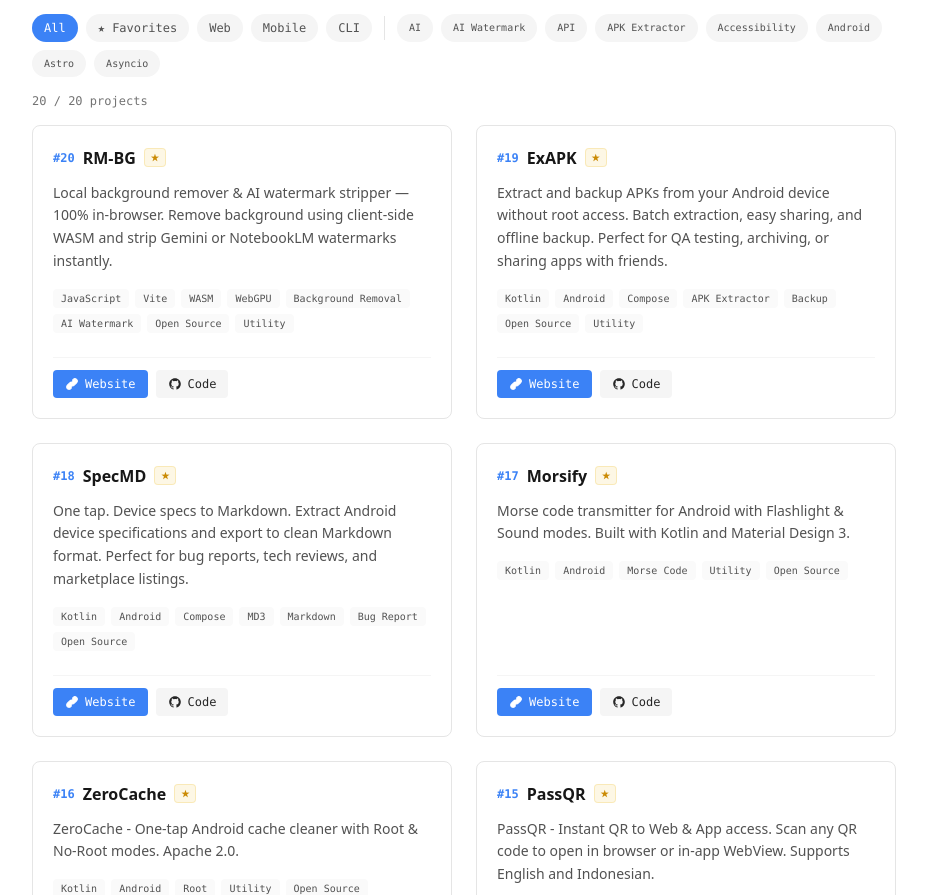
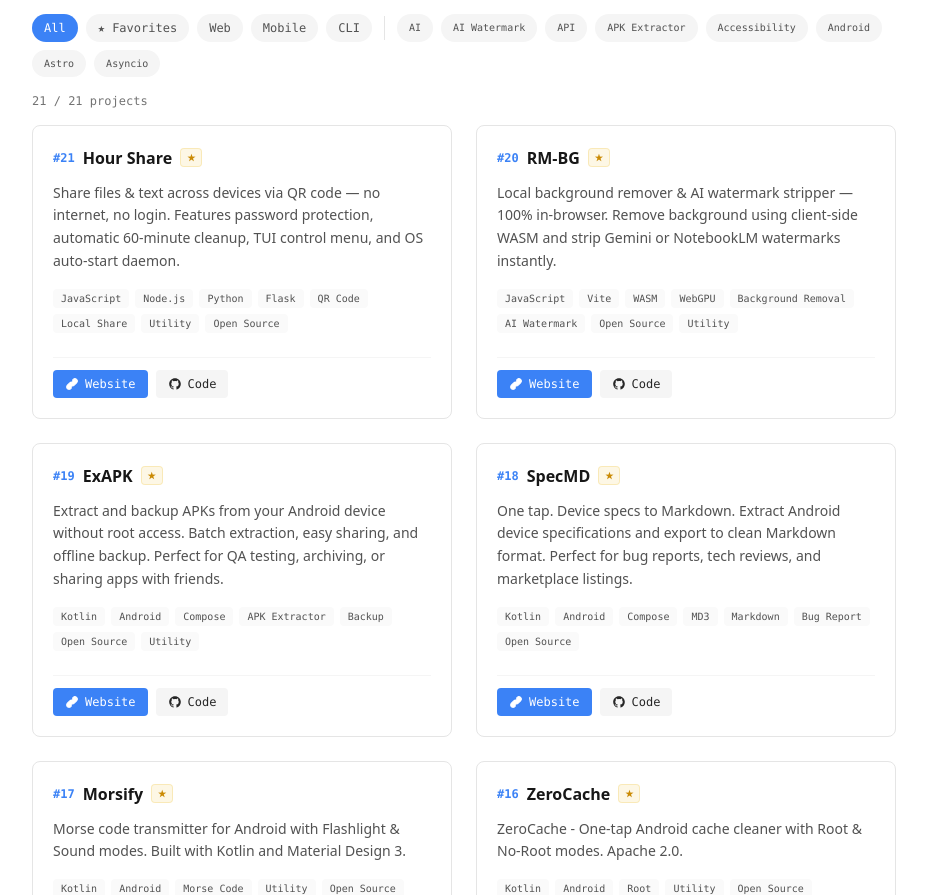
Before and after one commit to Curzyori/Portofolio-Clean, a Next.js app: page / in a window 1280 px wide. Shown: the part 1687-2582 px from the top of the page, without its empty margins (176-1103 px from the left). Built offline with nearby package versions, Linux system fonts and the light colour scheme; no server answers.

Commit message:
docs: bump progress to 21/50 and add Hour Share

```diff
--- a/src/app/links.ts
+++ b/src/app/links.ts
@@ -105,6 +105,21 @@
     id: "projects",
     title: "Projects",
     items: [
+      {
+        id: "hour-share",
+        projectNumber: "#21",
+        label: "Hour Share",
+        description: {
+          en: "Share files & text across devices via QR code — no internet, no login. Features password protection, automatic 60-minute cleanup, TUI control menu, and OS auto-start daemon.",
+          id: "Berbagi file & teks antar perangkat via QR code — tanpa internet, tanpa login. Dilengkapi proteksi password, penghapusan otomatis 60 menit, menu kontrol TUI, dan daemon auto-start OS."
+        },
+        isFavorite: true,
+        tags: ["JavaScript", "Node.js", "Python", "Flask", "QR Code", "Local Share", "Utility", "Open Source"],
+        links: [
+          { type: "web", url: "https://hour-share.curzy.dev/" },
+          { type: "repo", url: "https://github.com/Curzyori/hour-share" }
+        ]
+      },
       {
         id: "rm-bg",
         projectNumber: "#20",
```
Also changed, not shown: 1 other file (tests, documents, lock files or other folders).
